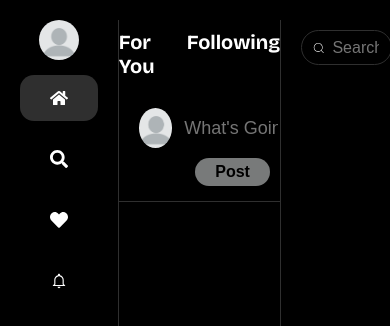
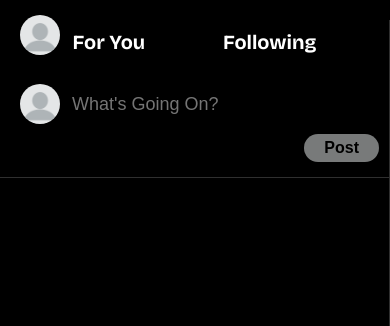
Before and after one commit to MadeSatya5/rpl-chat-fe, a React (Vite) app: page / in a window 390 px wide. Shown: the top 326 px of the page. Built offline with nearby package versions, Linux system fonts and the light colour scheme.

Commit message:
feat: responsive layout

```diff
--- a/src/App.jsx
+++ b/src/App.jsx
@@ -2,16 +2,14 @@ import LeftSidebar from "./components/layout/LeftSidebar";
 import Main from "./components/layout/Main";
 import MediumLeftSidebar from "./components/layout/MediumLeftSidebar";
 import RightSidebar from "./components/layout/RightSidebar";
+import SmallLeftSidebar from "./components/layout/SmallLeftSidebar";
 
 function App() {
   return (
     <div className="app-container">
-      <div className="main-left-sidebar">
-        <LeftSidebar />
-      </div>
-      <div className="medium-left-sidebar">
-        <MediumLeftSidebar />
-      </div>
+      <LeftSidebar />
+      <MediumLeftSidebar />
+      <SmallLeftSidebar />
       <Main />
       <RightSidebar />
     </div>
--- a/src/components/layout/LeftSidebar.jsx
+++ b/src/components/layout/LeftSidebar.jsx
@@ -7,13 +7,13 @@ import { IoMdNotificationsOutline } from "react-icons/io";
 
 function Navbar() {
   return (
-    <div className="left-sidebar">
-      <Logo />
-      <LeftSidebarItem icon={FaHome} label="Home" active={true} />
-      <LeftSidebarItem icon={FaSearch} label="Search" />
-      <LeftSidebarItem icon={FaHeart} label="Liked" />
-      <LeftSidebarItem icon={IoMdNotificationsOutline} label="Notification" />
-    </div>
+      <nav className="left-sidebar">
+        <Logo />
+        <LeftSidebarItem icon={FaHome} label="Home" active={true} />
+        <LeftSidebarItem icon={FaSearch} label="Search" />
+        <LeftSidebarItem icon={FaHeart} label="Liked" />
+        <LeftSidebarItem icon={IoMdNotificationsOutline} label="Notification" />
+      </nav>
   );
 }
 
--- a/src/components/layout/MediumLeftSidebar.jsx
+++ b/src/components/layout/MediumLeftSidebar.jsx
@@ -7,6 +7,7 @@ import ProfilePicture from "../ui/ProfilePicture";
 
 function MediumLeftSidebar() {
   return (
+    <nav className="medium-left-sidebar">
       <div className="left-sidebar medium">
         <ProfilePicture />
         <LeftSidebarItem icon={FaHome} active={true} />
@@ -14,6 +15,7 @@ function MediumLeftSidebar() {
         <LeftSidebarItem icon={FaHeart} />
         <LeftSidebarItem icon={IoMdNotificationsOutline} />
       </div>
+    </nav>
   );
 }
 
--- /dev/null
+++ b/src/components/layout/SmallLeftSidebar.jsx
@@ -0,0 +1,11 @@
+import ProfilePicture from "../ui/ProfilePicture";
+
+function SmallLeftSidebar() {
+  return (
+    <nav className="left-sidebar small">
+      <ProfilePicture />
+    </nav>
+  );
+}
+
+export default SmallLeftSidebar;
--- a/src/index.css
+++ b/src/index.css
@@ -17,8 +17,6 @@ body{
 .app-container{
   display: flex;
   flex-direction: row;
-  /* justify-content: space-between; */
-  /* gap: 200px; */
   padding-top: 20px;
 }
 h4,h2,p {
@@ -63,22 +61,27 @@ h4,h2,p {
   flex-direction: column;
   align-items: center;
   gap: 5px;
+  /* display: none; */
 }
 .medium-left-sidebar {
   display: none;
 }
+
 @media (max-width: 1024px) {
-  .main-left-sidebar{
+  .left-sidebar{
     display: none;
   }
   .medium-left-sidebar {
-    display: block; /* Tampilkan hanya di layar medium */
+    display: block;
   }
+  /* .left-sidebar.medium{
+    display: block;
+  } */
 }
 
 /* ------ Profile Picture -------- */
 .profile-picture{
-  width: 40px;  /* Sesuaikan ukuran */
+  width: 40px;
   height: 40px;
   border-radius: 50%;
   overflow: hidden;
@@ -189,17 +192,17 @@ input:focus{
 
 /* ------ Right Sidebar ------- */
 .right-sidebar{
-  padding-top: 10px;
+  padding: 10px 15px;
   margin: 0 20px;
 }
 .search-bar{
   display: flex;
   align-items: center;
   gap: 5px;
-  border: 1px solid var(--color-primary-light);
+  border: 2px solid var(--color-primary-light);
   border-radius: 20px;
-  padding: 5px 10px;
-  width: 100%;
+  padding: 10px 15px;
+  width: 95%;
 }
 .search-bar input::placeholder {
   font-size: 16px;
@@ -207,3 +210,29 @@ input:focus{
 .search-bar input:focus{
   border: none;
 }
+
+.left-sidebar.small{
+  display: none;
+}
+
+@media (max-width: 1024px) {
+  .search-bar{
+    flex: 1;
+    min-width: 60px;
+    max-width: 150px;
+  }
+}
+@media (max-width: 600px){
+  .left-sidebar.medium{
+    display: none;
+  }
+  .right-sidebar{
+    display: none;
+  }
+  .left-sidebar.small{
+    display: block;
+    position: absolute;
+    top: 15px;
+    border-right: none;
+  }
+}
```
Also changed, not shown: src/components/ui/DeleteConfirmation.jsx (deleted, +0 -9 lines). Lines whose indentation alone changed are shown as unchanged.
